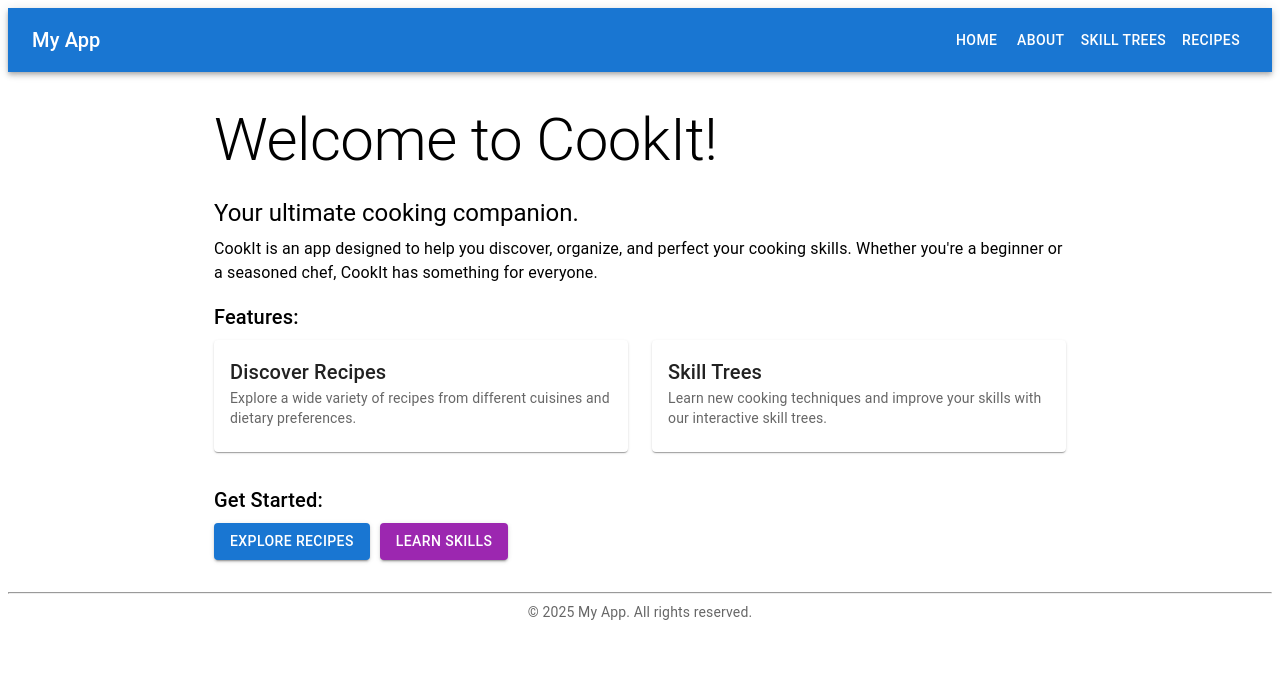
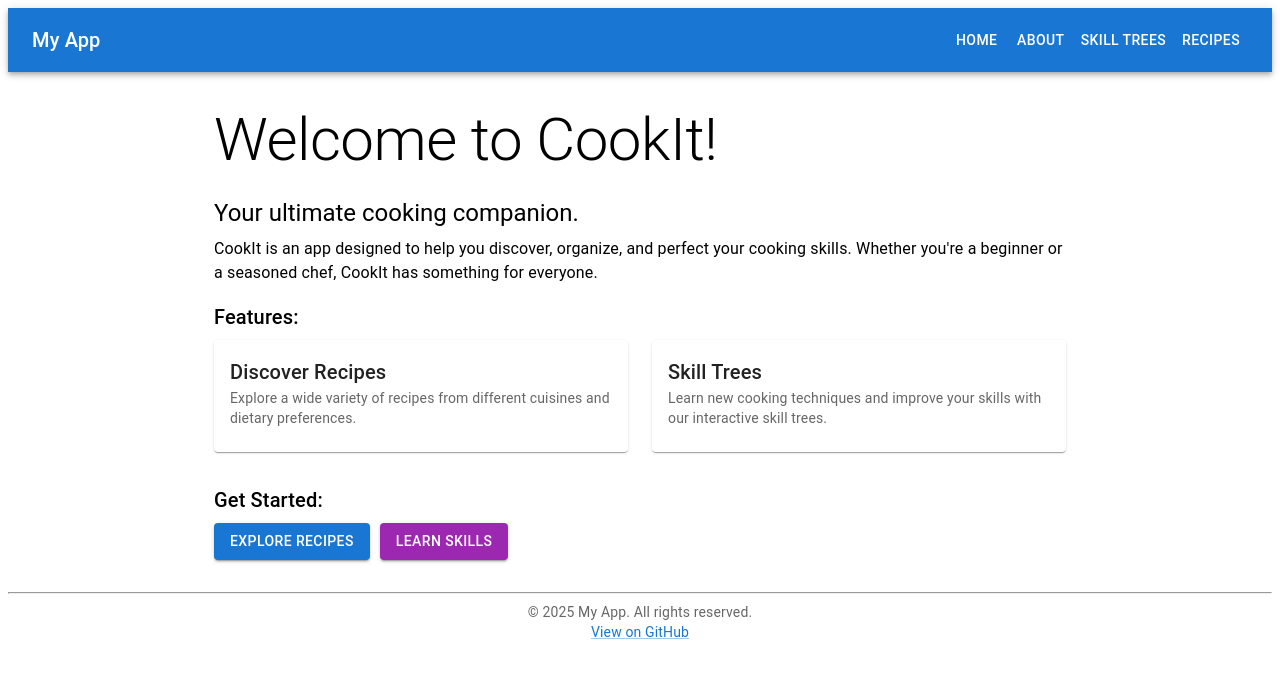
Before and after one commit to towseefhossain/cookit, a Next.js app: page / in a window 1280 px wide. Shown: the top 678 px of the page. Built offline with nearby package versions, Linux system fonts and the light colour scheme.

Commit message:
Adding details to footer

```diff
--- a/components/Layout.tsx
+++ b/components/Layout.tsx
@@ -1,7 +1,7 @@
 import React, { ReactNode } from "react";
 import Link from "next/link";
 import Head from "next/head";
-import { AppBar, Toolbar, Typography, Container, Button, Box } from '@mui/material';
+import { AppBar, Toolbar, Typography, Container, Button, Box, Link as MuiLink } from '@mui/material';
 
 type Props = {
   children?: ReactNode;
@@ -37,6 +37,11 @@ const Layout = ({ children, title = "This is the default title" }: Props) => (
         <Typography variant="body2" color="textSecondary" align="center">
           © {new Date().getFullYear()} My App. All rights reserved.
         </Typography>
+        <Typography variant="body2" color="textSecondary" align="center">
+          <MuiLink href="https://github.com/towseefhossain/cookit" target="_blank" rel="noopener noreferrer">
+            View on GitHub
+          </MuiLink>
+        </Typography>
       </Box>
     </footer>
   </div>
```
